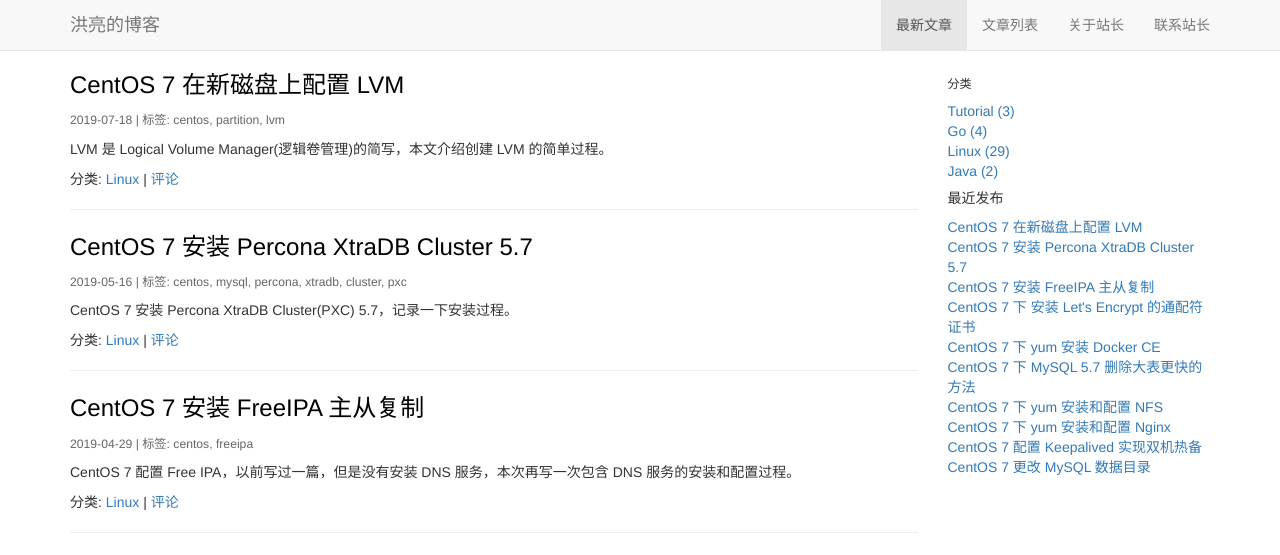
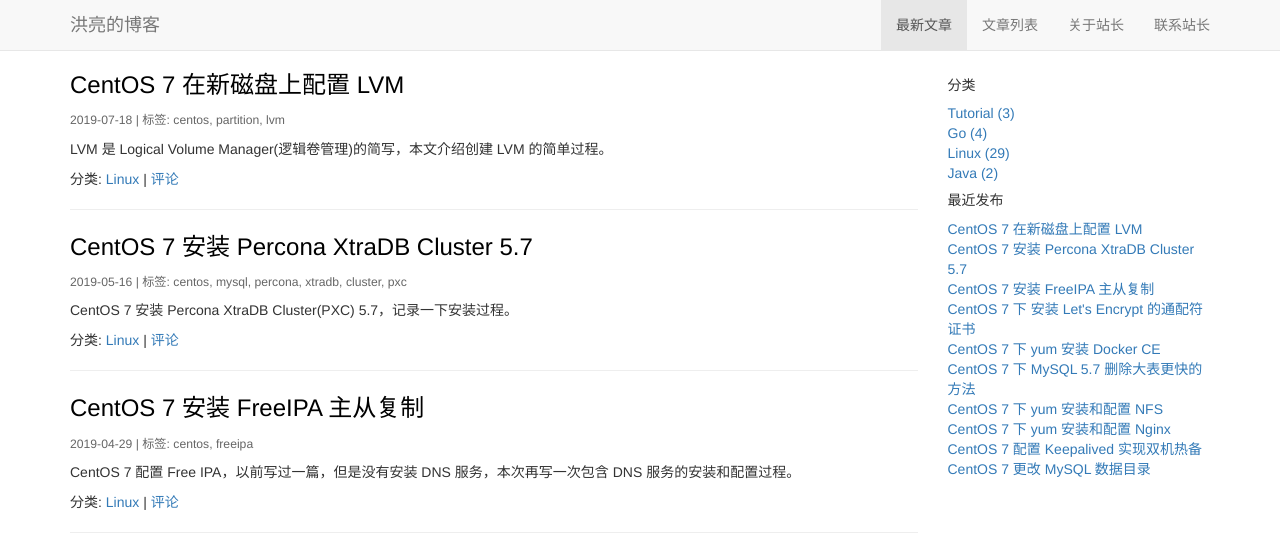
Before and after one commit to lruonan/lhliang.github.io, a Jekyll site: the page built from index.html, in a window 1280 px wide. Shown: the top 555 px of the page. Built offline with Jekyll 4.4.1, drawn with Linux system fonts in a browser that asks for light colours; the list of posts is cut into pages by our own code.

```diff
--- a/_layouts/page.html
+++ b/_layouts/page.html
@@ -7,7 +7,7 @@ layout: default
 		{{ content }}
 	</div>
 	<div class="col-md-3">
-		<h6>分类</h6>
+		<h5>分类</h5>
 		<ul class="list-unstyled">
 			{% for category in site.categories %}
 			<li><a href="/categories#{{category | first}}">{{category | first}} ({{category | last | size }})</a></li>
```
